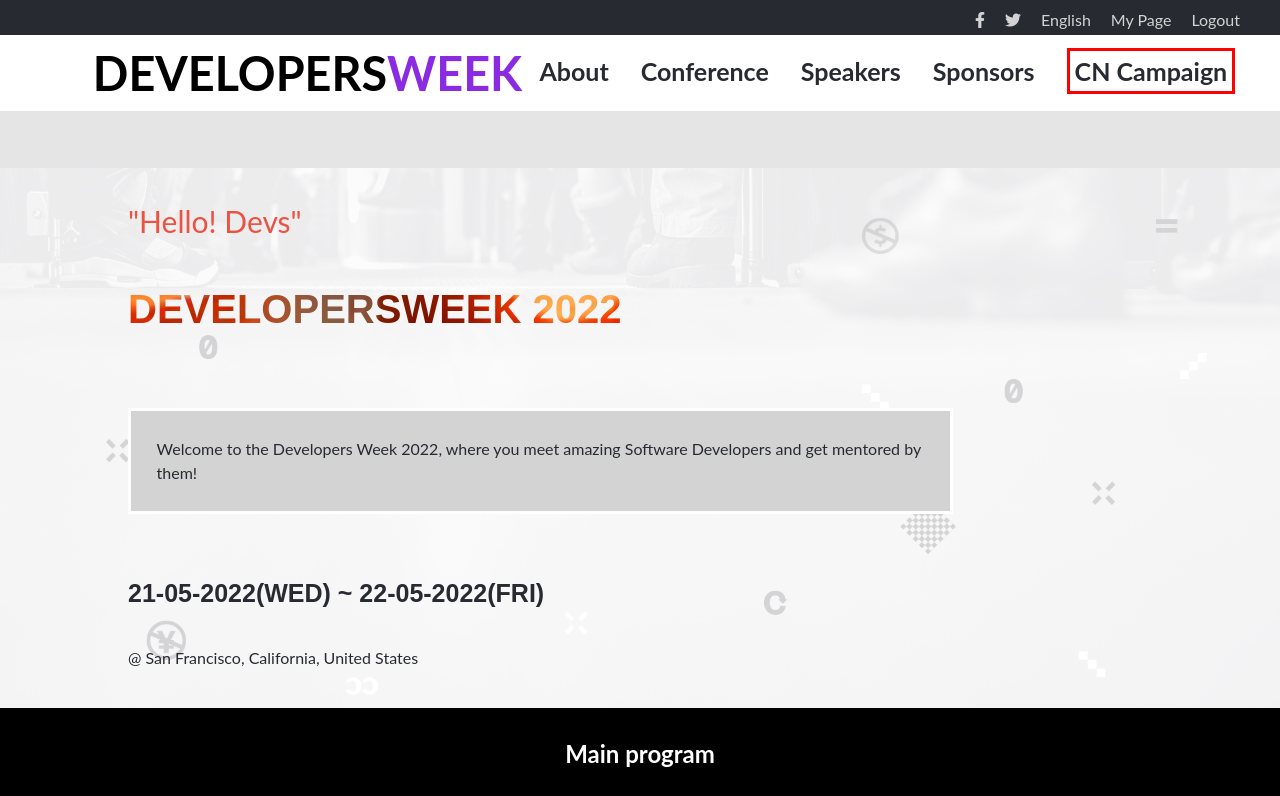
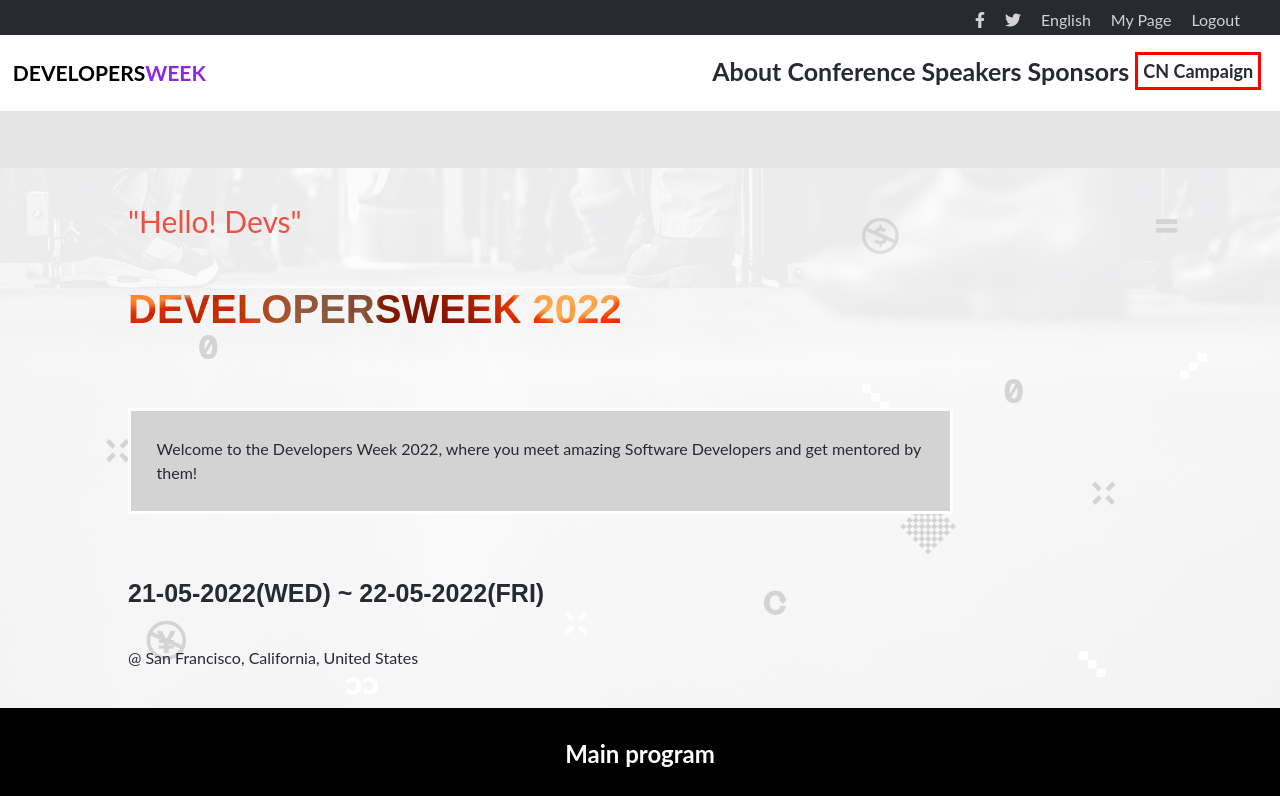
Before and after one commit to shahnawaza75/Capstone, a website: page index.html in a window 1280 px wide. Shown: the top 796 px of the page. Drawn offline with Linux system fonts and the light colour scheme; a web font is replaced by a local one.

Commit message:
fixed the layout

```diff
--- a/main.css
+++ b/main.css
@@ -136,7 +136,7 @@
 
 .title {
   width: 93%;
-  font-size: 30px;
+  font-size: 26px;
   line-height: 70px;
   display: flex;
   padding-left: 10%;
@@ -561,6 +561,7 @@
   .active {
     border: 3px solid red;
     padding: 5px;
+    font-size: 18px;
   }
 
   .web-nav-ul {
@@ -569,7 +570,7 @@
   }
 
   .web-nav-list {
-    margin-right: 32px;
+    margin-right: 6px;
   }
 
   nav.nav-item1 {
@@ -643,10 +644,10 @@
     color: blueviolet;
   }
 
-  .first-header {
+  /* .first-header {
     font-size: 40px;
     margin-left: 80px;
-  }
+  } */
 
   .second-header {
     font-size: 40px;
```
Also changed, not shown: README.md.
